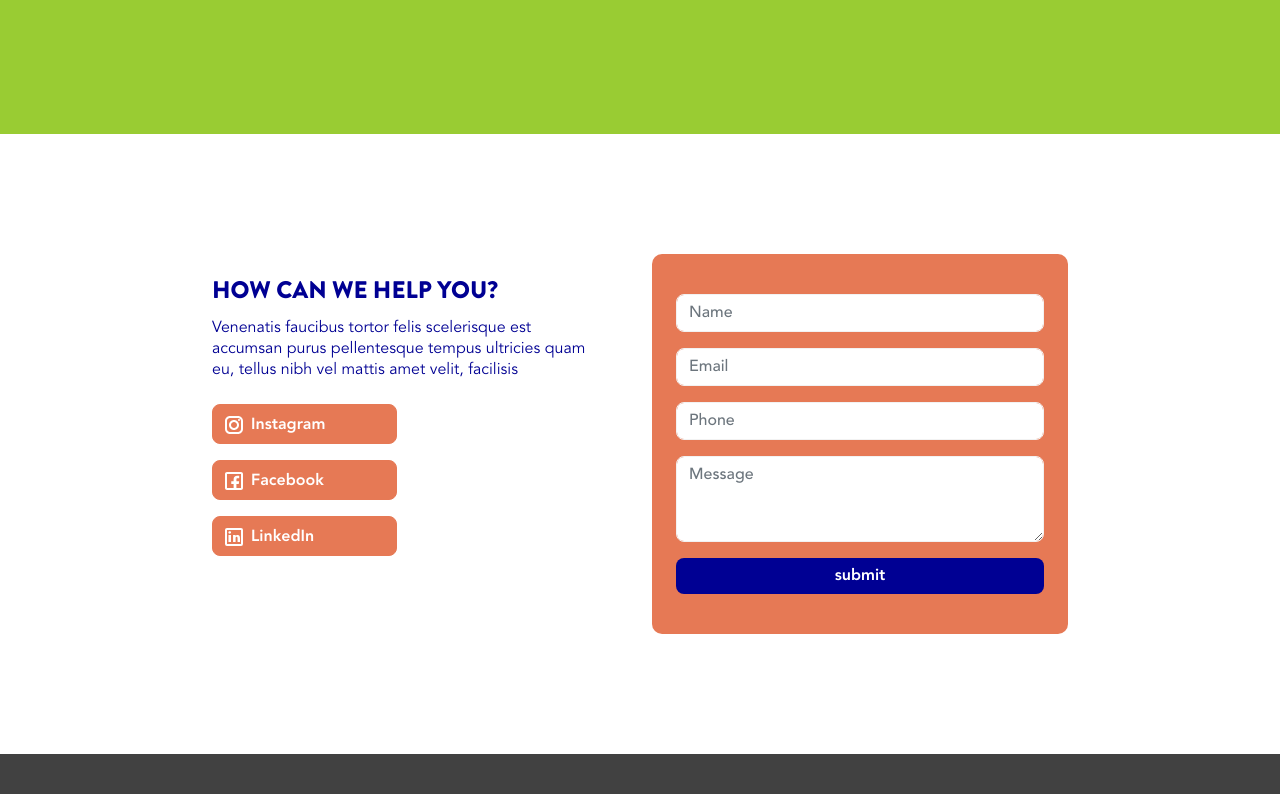
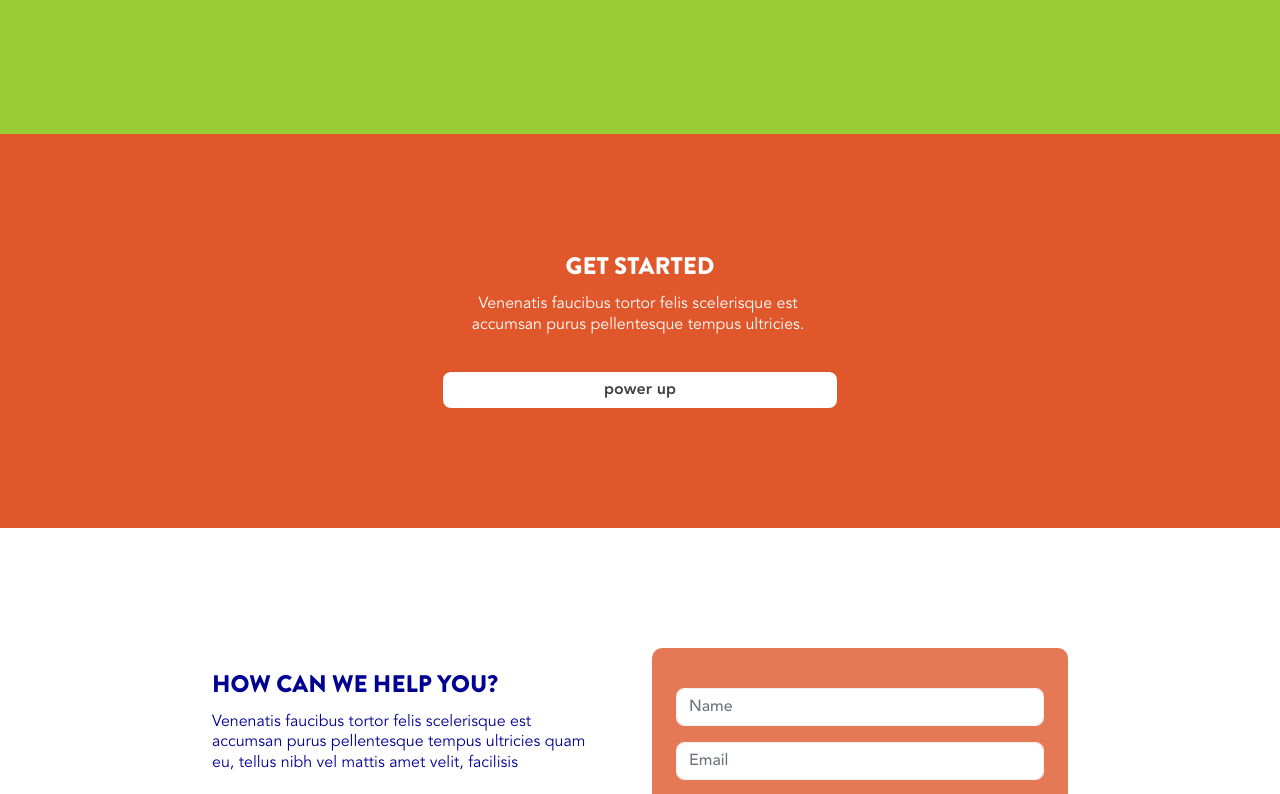
Before and after one commit to crowdbotics-apps/pow-bio-app-26787, a React (Create React App) app in the folder frontend/: page / in a window 1280 px wide. Shown: the part 4160-4954 px from the top of the page. Built offline with nearby package versions, Linux system fonts and the light colour scheme.

Commit message:
added get started section

```diff
--- /dev/null
+++ b/frontend/src/Pages/HomePage/Sections/GetStarted/index.js
@@ -0,0 +1,21 @@
+import React from 'react';
+import SubmitButton from '../../../../Components/SubmitButton';
+import { Heading, Paragraph, Section, SectionInner } from './styles';
+
+const GetStarted = () => {
+    return <Section>
+        <SectionInner>
+            <Heading>Get started</Heading>
+            <Paragraph>Venenatis faucibus tortor felis scelerisque est accumsan purus pellentesque tempus ultricies.</Paragraph>
+            <SubmitButton
+                style={{
+                    width: "100%",
+                    background: '#FFFFFF',
+                    border: 'none',
+                    color: '#414141'
+                }} type="button">power up</SubmitButton>
+        </SectionInner>
+    </Section>
+};
+
+export default GetStarted;
--- /dev/null
+++ b/frontend/src/Pages/HomePage/Sections/GetStarted/styles.js
@@ -0,0 +1,28 @@
+import styled from 'styled-components';
+import { SectionHeading, SectionParagraph } from '../../../../styles';
+
+export const Section = styled.section`
+    padding-top: 120px;
+    padding-bottom: 120px;
+    background: #E0572B;
+`;
+
+export const SectionInner = styled.div`
+    max-width: 394px;
+    width: 95%;
+    margin: 0 auto;
+`;
+
+export const Heading = styled(SectionHeading)`
+    color: #FFFFFF;
+    margin-bottom: 16px;
+    text-align: center;
+`;
+
+export const Paragraph = styled(SectionParagraph)`
+    font-family: 'Avenir';
+    color: #FFFFFF;
+    max-width: 390px;
+    text-align: center;
+    margin-bottom: 36px;
+`;
--- a/frontend/src/Pages/HomePage/index.js
+++ b/frontend/src/Pages/HomePage/index.js
@@ -2,6 +2,7 @@ import React from "react";
 import ContactUs from "./Sections/ContactUs";
 import EngagementFlow from "./Sections/EngagementFlow";
 import FAQ from "./Sections/FAQ";
+import GetStarted from "./Sections/GetStarted";
 import Hero from "./Sections/Hero";
 import HowDoWeDoIt from "./Sections/HowDoWeDoIt";
 import OurCompany from "./Sections/OurCompany";
@@ -13,8 +14,8 @@ const HomePage = () => {
             <HowDoWeDoIt />
             <EngagementFlow />
             <FAQ />
+            <GetStarted />
             <ContactUs />
-        <section style={{ height: '48px', background: '#414141' }}></section>
     </div>
 };
 
--- a/frontend/src/styles.js
+++ b/frontend/src/styles.js
@@ -22,7 +22,7 @@ export const AlternateOptionLink = styled(Link)`
 
 // section styles
 export const SectionHeading = styled.h1`
-    font-family: Brandon Grotesque;
+    font-family: 'BrandonGrotesque';
     font-style: normal;
     font-weight: normal;
     font-size: 24px;
```
